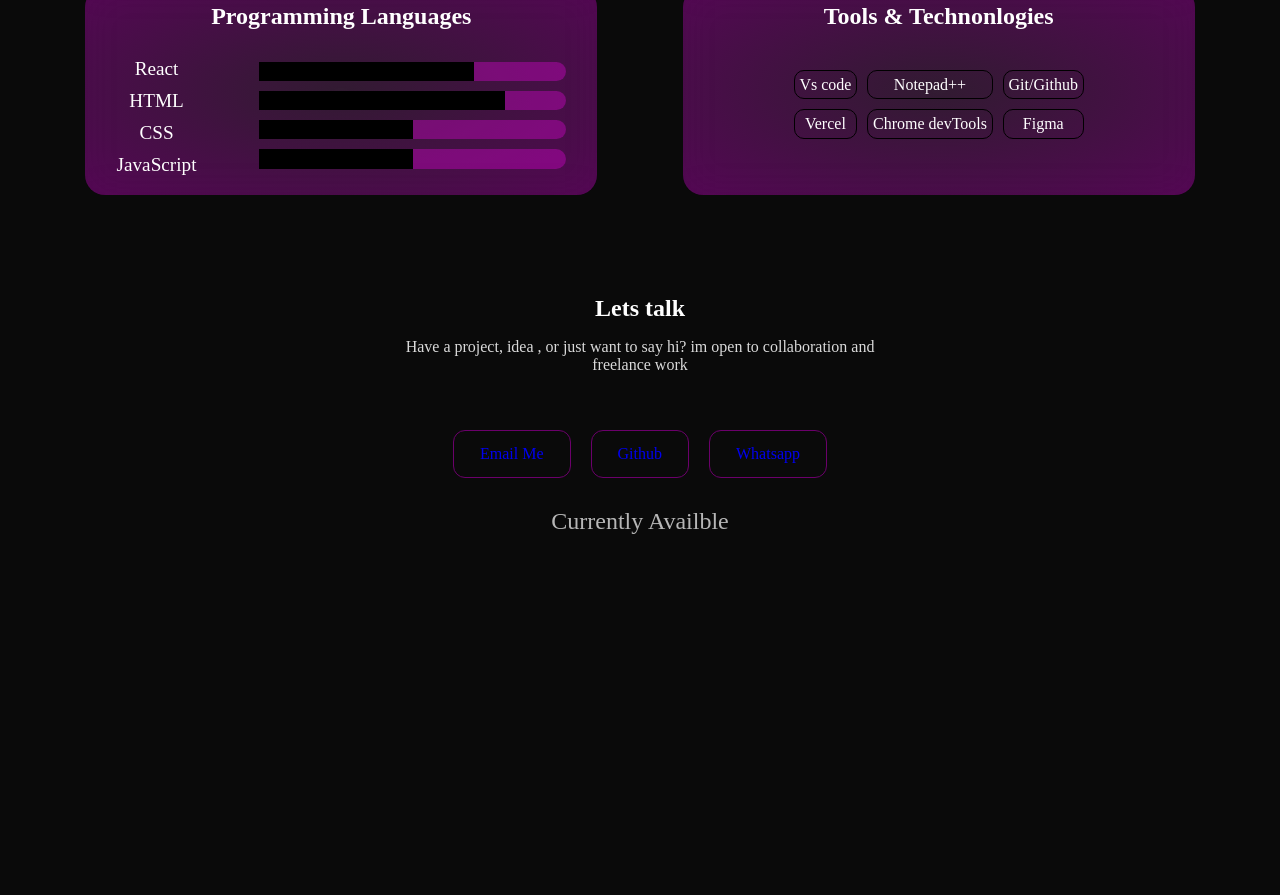
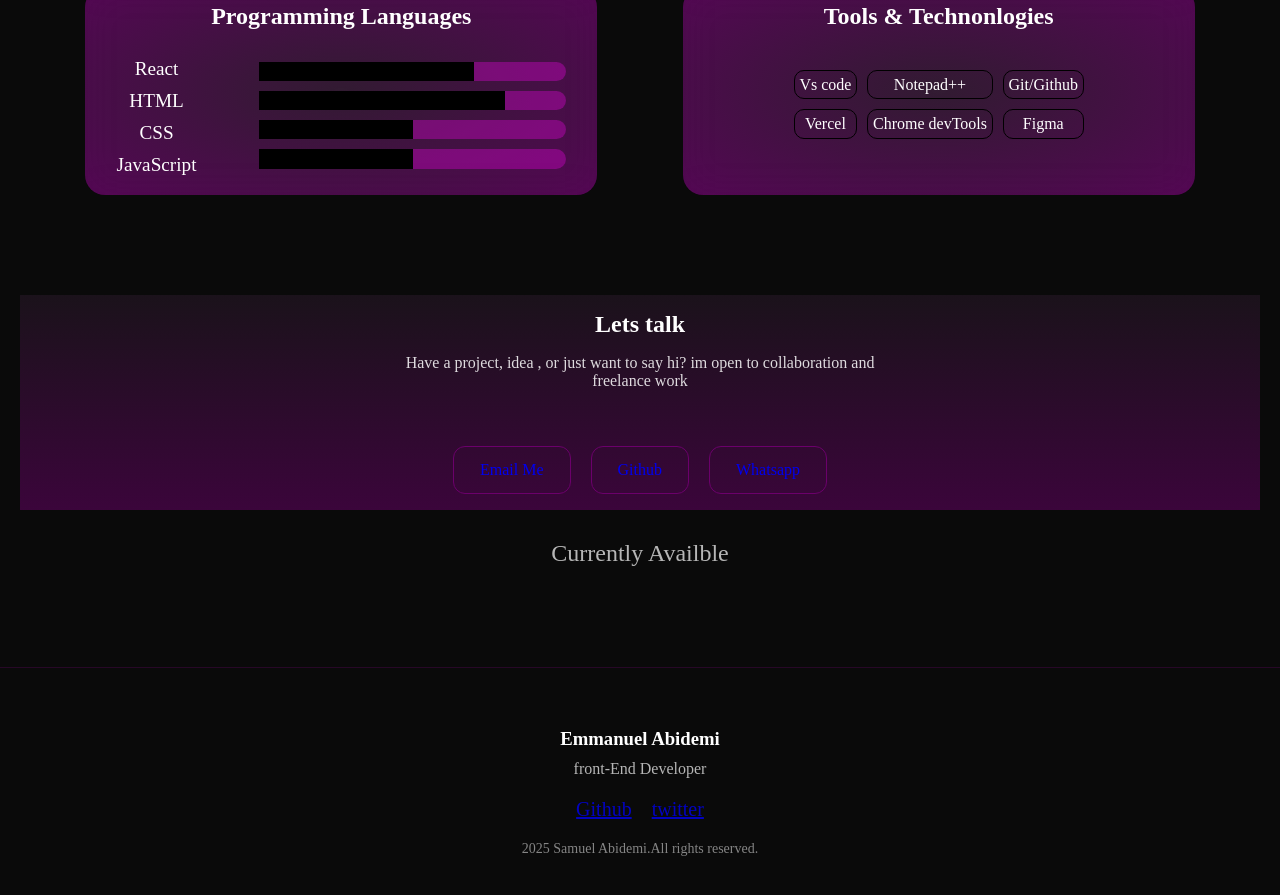
Before and after one commit to Blackoh-Eleven/portfolio, a plain HTML site: page index.html in a window 1280 px wide. Shown: the part 817-1712 px from the top of the page. Before the commit the page ends 1452 px from the top, so only its background shows below. Drawn offline with Linux system fonts and the light colour scheme.

Commit message:
footer first version

```diff
--- a/index.css
+++ b/index.css
@@ -623,6 +623,11 @@ aside1>.levels>.javascript>div{
     text-align: center;
 }
 
+.contact-container{
+    background:linear-gradient(360deg,rgba(107,0,107,0.5),rgba(31, 20, 31, 0.8));
+    padding: 1em;
+}
+
 
 .contact-text{
     max-width: 520px;
@@ -660,3 +665,39 @@ aside1>.levels>.javascript>div{
     font-size: 1.5em;
     opacity: 0.7;
 }
+
+.footer{
+    padding: 60px 20px 30px;
+    /* background:red; */
+    text-align: center;
+    margin-bottom: 1em;
+    border-top: 1px solid rgba(107, 4, 107, 0.3);
+    color:white;
+}
+
+.footer-text{
+    opacity: 0.7;
+    margin: 10px 0 20px;
+}
+.footer-socials{
+    display: flex;
+    justify-content: center;
+    gap: 20px;
+    margin-bottom: 20px;
+}
+
+.footer-socials a{
+    font-size: 20px;
+    opacity: 0.8;
+    transition: 0.3s;
+}
+
+.footer-socials a:hover{
+    color: rgb(107, 4, 107);
+    text-shadow: 0 0 10px rgba(107, 4, 107, 0.7);
+}
+
+.copyright{
+    font-size: 14px;
+    opacity: 0.5;
+}
--- a/index.html
+++ b/index.html
@@ -98,6 +98,8 @@
 
 
     <section id="Contact" class="contact">
+
+        <div class="contact-container">
         <h2>Lets talk</h2>
 
         <p class="contact-text">
@@ -112,8 +114,30 @@
             <a href="https:/wa.me/2348104193857" target="_blank" class="contact-btn">Whatsapp</a>
         </div>
 
+        </div>
+
         <p class="avilability">Currently Availble</p>
 
+
+    </section>
+
+
+    <section id="footer" class="footer">
+       <h3>Emmanuel Abidemi</h3>
+
+       <p class="footer-text">
+        front-End Developer
+       </p>
+
+       <div class="footer-socials">
+        <a href="https:/github.com/bigblackoh" target="_blank">Github</a>
+
+        <a href="#">twitter</a>
+       </div>
+
+       <p class="copyright">
+        2025 Samuel Abidemi.All rights reserved.
+       </p>
     </section>
 
 
```
